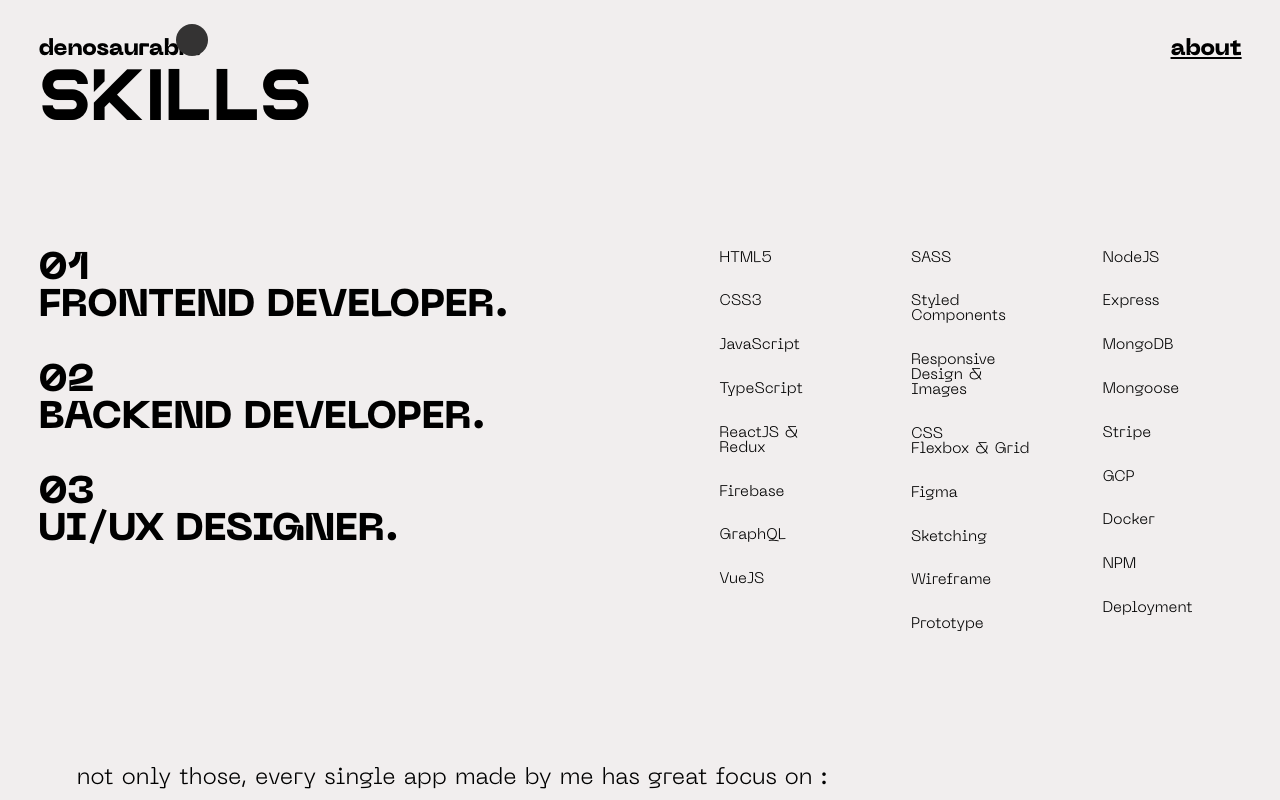
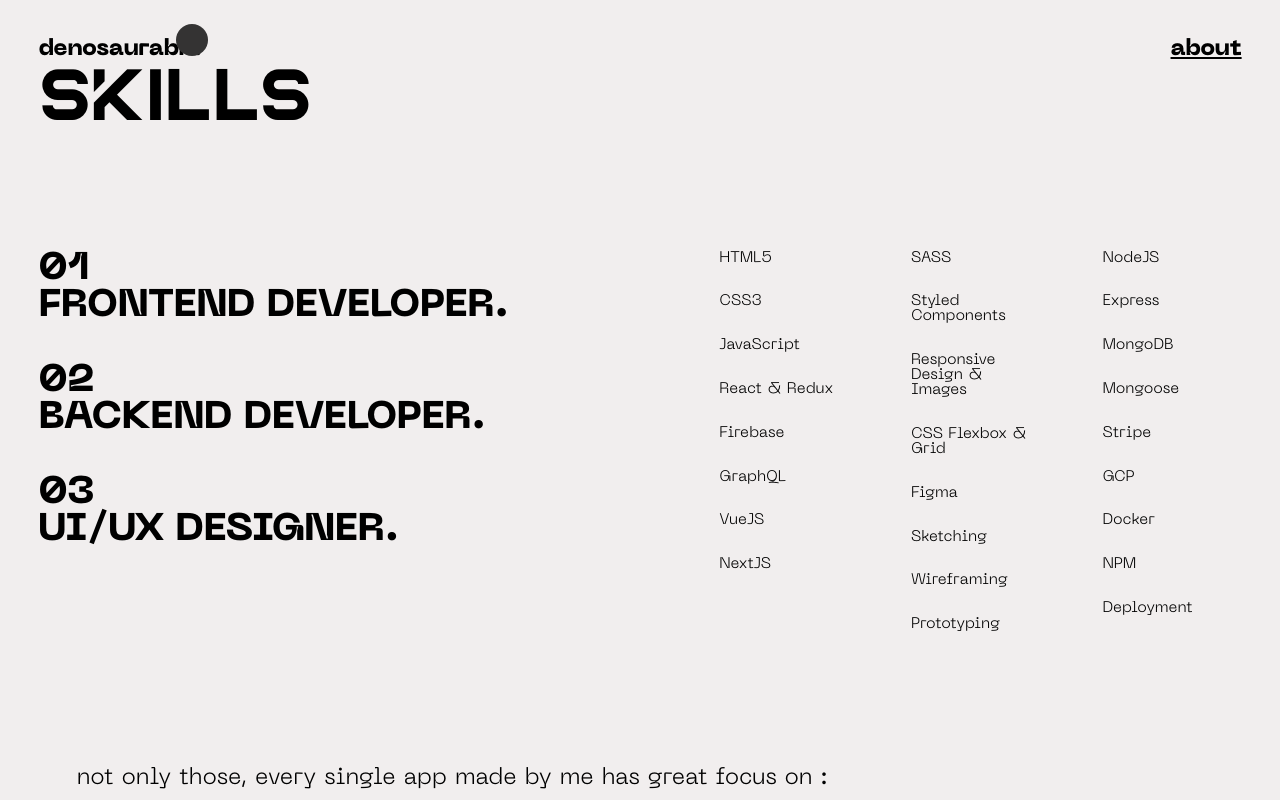
Before and after one commit to DenoSaurabh/portfolio-2020, a Next.js app: page /skills in a window 1280 px wide. Shown: the top 800 px of the page. Built offline with nearby package versions, Linux system fonts and the light colour scheme.

Commit message:
Skills & Project Box Animations

```diff
--- a/pages/skills.js
+++ b/pages/skills.js
@@ -55,51 +55,92 @@ const SkillsPage = () => (
     >
       <TopContent>
         <LeftContent>
-          <NeueSecondaryHeading>
+          <NeueSecondaryHeading
+            initial={{ x: -300, opacity: 0 }}
+            animate={{ x: 0, opacity: 1 }}
+            transition={{ delay: 1, ease: 'easeOut', duration: 0.7 }}
+          >
             01 <br /> FRONTEND DEVELOPER.
           </NeueSecondaryHeading>
-          <NeueSecondaryHeading>
+          <NeueSecondaryHeading
+            initial={{ x: -300, opacity: 0 }}
+            animate={{ x: 0, opacity: 1 }}
+            transition={{ delay: 1.15, ease: 'easeOut', duration: 0.7 }}
+          >
             02 <br /> BACKEND DEVELOPER.
           </NeueSecondaryHeading>
-          <NeueSecondaryHeading>
+          <NeueSecondaryHeading
+            initial={{ x: -300, opacity: 0 }}
+            animate={{ x: 0, opacity: 1 }}
+            transition={{ delay: 1.3, ease: 'easeOut', duration: 0.7 }}
+          >
             03 <br /> UI/UX DESIGNER.
           </NeueSecondaryHeading>
         </LeftContent>
         <RightContent>
           <SkillsBox>
-            <NeueLightMiniText>HTML5</NeueLightMiniText>
-            <NeueLightMiniText>CSS3</NeueLightMiniText>
-            <NeueLightMiniText>JavaScript</NeueLightMiniText>
-            <NeueLightMiniText>TypeScript</NeueLightMiniText>
-            <NeueLightMiniText>ReactJS & Redux</NeueLightMiniText>
-            <NeueLightMiniText>Firebase</NeueLightMiniText>
-            <NeueLightMiniText>GraphQL</NeueLightMiniText>
-            <NeueLightMiniText>VueJS</NeueLightMiniText>
+            {[
+              'HTML5',
+              'CSS3',
+              'JavaScript',
+              'React & Redux',
+              'Firebase',
+              'GraphQL',
+              'VueJS',
+              'NextJS',
+            ].map((el, i) => (
+              <NeueLightMiniText
+                initial={{ opacity: 0 }}
+                animate={{ opacity: 1 }}
+                transition={{ delay: 1 + 0.3 * i }}
+                key={i}
+              >
+                {el}
+              </NeueLightMiniText>
+            ))}
           </SkillsBox>
           <SkillsBox>
-            <NeueLightMiniText>SASS</NeueLightMiniText>
-            <NeueLightMiniText>Styled Components</NeueLightMiniText>
-            <NeueLightMiniText>
-              Responsive <br /> Design & Images
-            </NeueLightMiniText>
-            <NeueLightMiniText>
-              CSS <br /> Flexbox & Grid
-            </NeueLightMiniText>
-            <NeueLightMiniText>Figma</NeueLightMiniText>
-            <NeueLightMiniText>Sketching</NeueLightMiniText>
-            <NeueLightMiniText>Wireframe</NeueLightMiniText>
-            <NeueLightMiniText>Prototype</NeueLightMiniText>
+            {[
+              'SASS',
+              'Styled Components',
+              `Responsive Design & Images`,
+              `CSS Flexbox & Grid`,
+              'Figma',
+              'Sketching',
+              'Wireframing',
+              'Prototyping',
+            ].map((el, i) => (
+              <NeueLightMiniText
+                initial={{ opacity: 0 }}
+                animate={{ opacity: 1 }}
+                transition={{ delay: 1 + 0.3 * i }}
+                key={i}
+              >
+                {el}
+              </NeueLightMiniText>
+            ))}
           </SkillsBox>
           <SkillsBox>
-            <NeueLightMiniText>NodeJS</NeueLightMiniText>
-            <NeueLightMiniText>Express</NeueLightMiniText>
-            <NeueLightMiniText>MongoDB</NeueLightMiniText>
-            <NeueLightMiniText>Mongoose</NeueLightMiniText>
-            <NeueLightMiniText>Stripe</NeueLightMiniText>
-            <NeueLightMiniText>GCP</NeueLightMiniText>
-            <NeueLightMiniText>Docker</NeueLightMiniText>
-            <NeueLightMiniText>NPM</NeueLightMiniText>
-            <NeueLightMiniText>Deployment</NeueLightMiniText>
+            {[
+              'NodeJS',
+              'Express',
+              `MongoDB`,
+              `Mongoose`,
+              'Stripe',
+              'GCP',
+              'Docker',
+              'NPM',
+              'Deployment',
+            ].map((el, i) => (
+              <NeueLightMiniText
+                initial={{ opacity: 0 }}
+                animate={{ opacity: 1 }}
+                transition={{ delay: 1 + 0.3 * i }}
+                key={i}
+              >
+                {el}
+              </NeueLightMiniText>
+            ))}
           </SkillsBox>
         </RightContent>
       </TopContent>
--- a/styles/components/project-box.js
+++ b/styles/components/project-box.js
@@ -9,7 +9,7 @@ const ProjectMediaQuery = `
 `;
 
 export const ProjectBoxS = styled(motion.div)`
-  flex: 50% 300px 40%;
+  flex: 40%;
 
   height: 40rem;
 
--- a/styles/pages/skills.js
+++ b/styles/pages/skills.js
@@ -1,7 +1,7 @@
 import styled from 'styled-components';
 import { motion } from 'framer-motion';
 
-export const SkillsPageS = styled.div`
+export const SkillsPageS = styled(motion.div)`
   width: 100%;
   height: 100%;
 `;
```
Also changed, not shown: components/project-box/project-box.js (+17 -4 lines).
